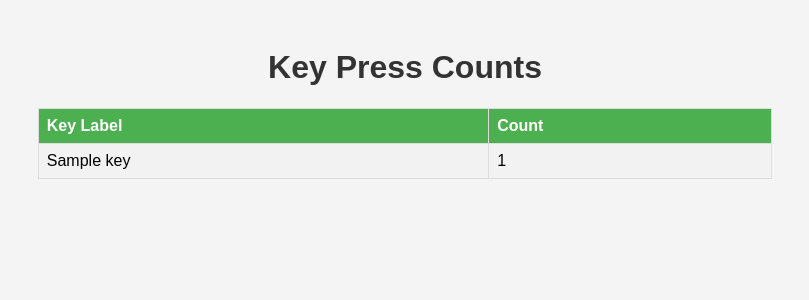
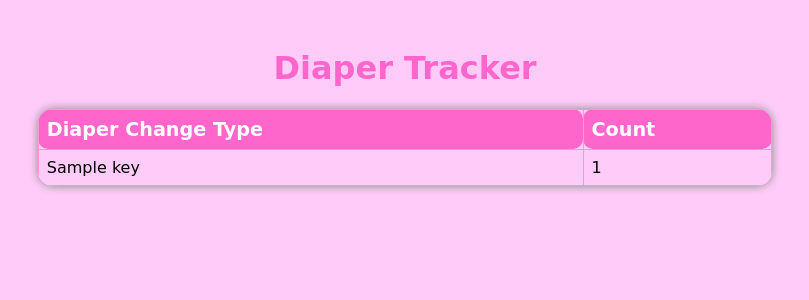
Before and after one commit to csw1nk/TallyProject, a Flask app: template templates/index.html in a window 1280 px wide. Shown: the top 300 px of the page, without its empty margins (235-1044 px from the left). Run offline with Flask 3, Linux system fonts and the light colour scheme; the template is opened without the code that fills it: most values are stand-ins (such as "Sample title", 1, 10 or a date in 2020).

Commit message:
adding updated files

```diff
--- a/TallyCode.py
+++ b/TallyCode.py
@@ -4,13 +4,12 @@ import keyboard
 
 # Mapping of key codes to descriptive labels
 key_label_mapping = {
-    "6": "Placeholder 2",
+    "6": "Feeding for Sophie",
     "1": "Pee Diaper for Harper",
-    "5": "Poo Diaper for Halston",
-    "2": "Pee Diaper for Halston",
-    "4": "Poo Diaper for Harper",
-    "3": "Placeholder 1",
-    # Add other mappings as needed
+    "5": "Poo Diaper for Sophie",
+    "2": "Poo Diaper for Harper",
+    "4": "Pee Diaper for Sophie",
+    "3": "Feeding for Harper",
 }
 
 key_counts = {label: 0 for label in key_label_mapping.values()}
--- a/templates/index.html
+++ b/templates/index.html
@@ -1,41 +1,49 @@
 <!DOCTYPE html>
 <html>
 <head>
-    <title>Key Press Counter</title>
+    <title>Diaper Tracker</title>
     <style>
         body {
-            font-family: Arial, sans-serif;
-            background-color: #f4f4f4;
+            font-family: 'Comic Sans MS', cursive, sans-serif;
+            background-color: #ffccf9; /* Light pink background */
             text-align: center;
             padding: 20px;
         }
         h1 {
-            color: #333;
+            color: #ff66cc; /* Soft pink color for the heading */
         }
         table {
             width: 60%;
-            margin-left: auto;
-            margin-right: auto;
+            margin: 20px auto;
             border-collapse: collapse;
+            border-radius: 15px; /* Rounded corners for the table */
+            overflow: hidden; /* Ensures the rounded corners affect child elements */
+            box-shadow: 0px 0px 10px #888888; /* Soft shadow for depth */
         }
         th, td {
-            border: 1px solid #ddd;
+            border: 1px solid #ff99cc; /* Light pink border for table cells */
             padding: 8px;
             text-align: left;
+            border-radius: 10px; /* Rounded corners for table cells */
         }
         th {
-            background-color: #4CAF50;
+            background-color: #ff66cc; /* Deeper pink for the header */
             color: white;
+            font-size: 1.2em;
         }
-        tr:nth-child(even){background-color: #f2f2f2;}
-        tr:hover {background-color: #ddd;}
+        tr:nth-child(even) {
+            background-color: #ffccf9; /* Light pink for even rows */
+        }
+        tr:hover {
+            background-color: #ffb3e6; /* Slightly darker pink on hover */
+        }
     </style>
 </head>
 <body>
-    <h1>Key Press Counts</h1>
+    <h1>Diaper Tracker</h1>
     <table>
         <tr>
-            <th>Key Label</th>
+            <th>Diaper Change Type</th>
             <th>Count</th>
         </tr>
         {% for key, count in key_counts.items() %}
```
